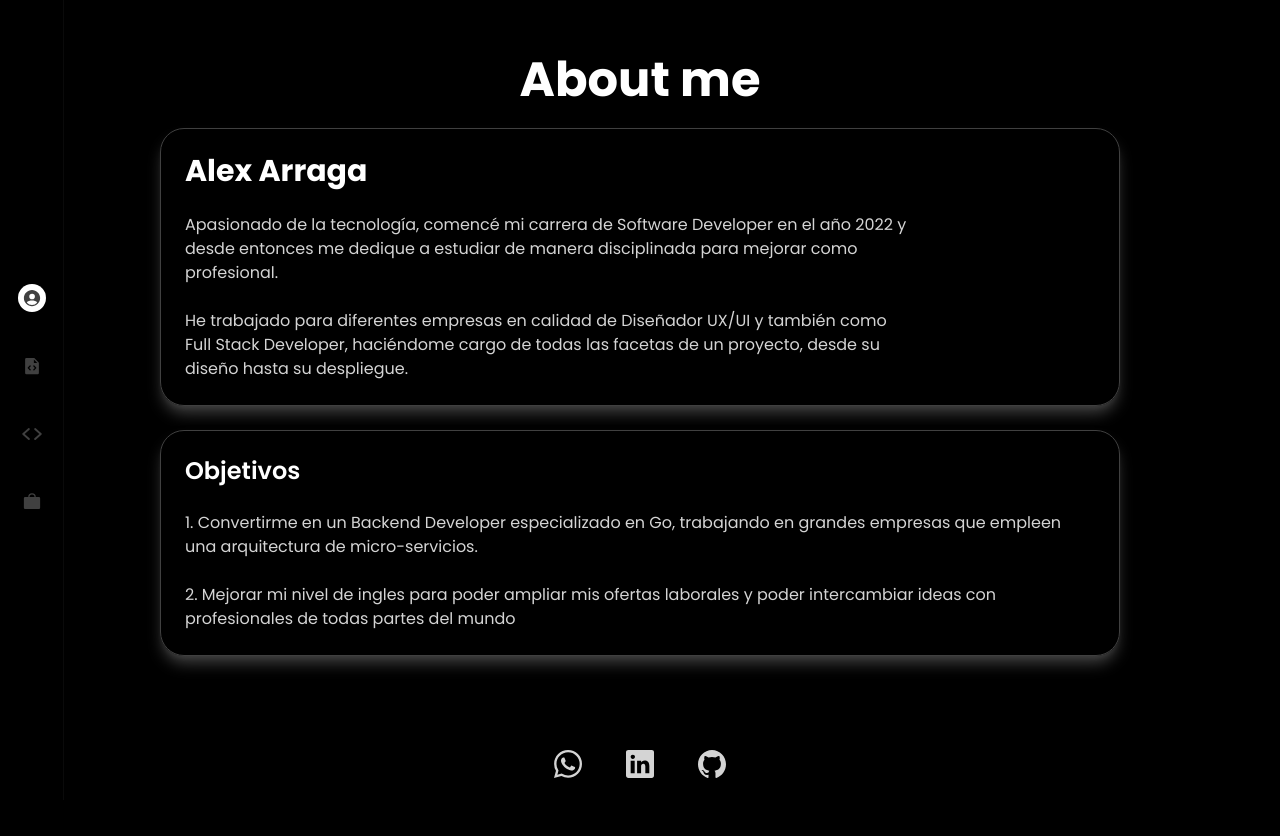
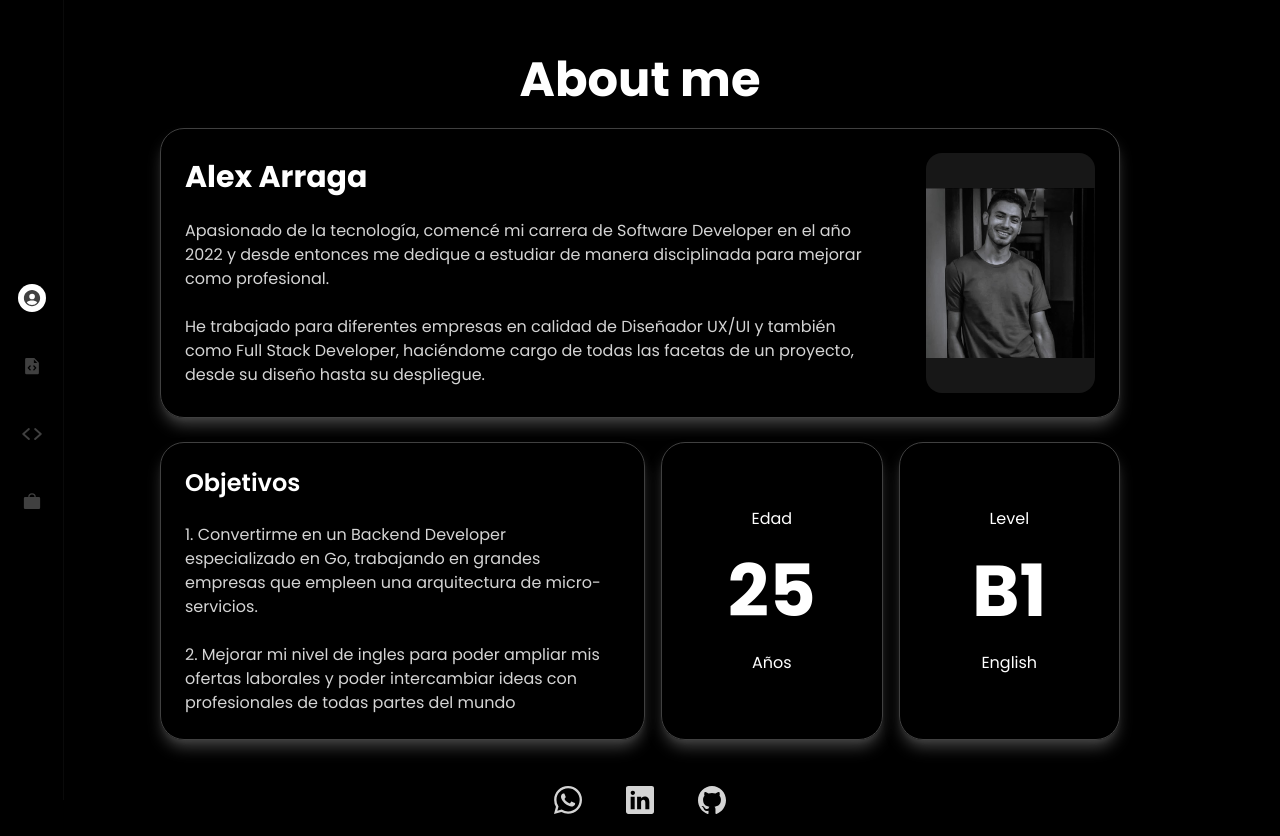
Before and after one commit to alex-arraga/portfolio-2025, a Next.js app: page /about-me in a window 1280 px wide. Before the commit the page ends 800 px from the top, so only its background shows below. Built offline with nearby package versions, Linux system fonts and the light colour scheme.

Commit message:
responsive wip

```diff
--- a/src/app/about-me/page.tsx
+++ b/src/app/about-me/page.tsx
@@ -22,7 +22,7 @@ export default function AboutMePage() {
                 He trabajado para diferentes empresas en calidad de Diseñador UX/UI y también como Full Stack Developer, haciéndome cargo de todas las facetas de un proyecto, desde su diseño hasta su despliegue.
               </p>
             </div>
-            <div className="relative hidden xl:w-1/5 h-60 rounded-2xl bg-neutral-900">
+            <div className="relative hidden lg:block lg:w-2/5 xl:w-1/5 h-60 rounded-2xl bg-neutral-900">
               <Image
                 src="/images/me/me-1-black.jpg"
                 alt="alex arraga"
@@ -33,7 +33,7 @@ export default function AboutMePage() {
           </Card>
 
 
-          <div className="flex flex-col md:flex-row w-full gap-4">
+          <div className="flex flex-col lg:flex-row w-full gap-4">
             {/* Objetive */}
             <Card className="w-full">
               <h3 className="h3-semibold">Objetivos</h3>
@@ -47,16 +47,16 @@ export default function AboutMePage() {
               </div>
             </Card>
 
-            {/* Age */}
-            <div className="flex md:hidden gap-4 justify-center items-center">
-              <Card className="flex flex-col justify-center items-center gap-4 md:gap-6 w-full md:max-w-60">
+            <div className="flex gap-4 justify-start items-center w-full">
+              {/* Age */}
+              <Card className="flex flex-col justify-center items-center gap-4 md:gap-6 w-full h-full lg:max-w-60">
                 <h3 className="text-base md:h3-medium">Edad</h3>
                 <span className="text-6xl md:text-7xl font-bold">25</span>
                 <h3 className="text-base md:h3-medium">Años</h3>
               </Card>
 
               {/* English */}
-              <Card className="flex flex-col justify-center items-center gap-4 md:gap-6 w-full md:max-w-60">
+              <Card className="flex flex-col justify-center items-center gap-4 md:gap-6 w-full h-full lg:max-w-60">
                 <h3 className="text-base md:h3-medium">Level</h3>
                 <span className="text-6xl md:text-7xl font-bold">B1</span>
                 <h3 className="text-base md:h3-medium">English</h3>
--- a/src/app/tech-stack/page.tsx
+++ b/src/app/tech-stack/page.tsx
@@ -33,7 +33,7 @@ export default function TechStackPage() {
         <div className='div-central'>
           <h2 className="h2-semibold">Others</h2>
 
-          <div className='grid grid-cols-3 md:grid-cols-4 gap-4 md:gap-6 xl:gap-10'>
+          <div className='grid grid-cols-3 lg:grid-cols-4 gap-4 md:gap-6 xl:gap-10'>
             {OtherSkills.map((skill) => (
               <StackSkillCard key={skill.id + skill.name} {...skill} />
             ))}
@@ -45,7 +45,7 @@ export default function TechStackPage() {
         <div className='div-central space-to-footer'>
           <h2 className="h2-semibold">Tools</h2>
 
-          <div className='grid grid-cols-3 md:grid-cols-4 gap-4 md:gap-6 xl:gap-10 justify-items-center w-full'>
+          <div className='grid grid-cols-3 lg:grid-cols-4 gap-4 md:gap-6 xl:gap-10 justify-items-center w-full'>
             {ToolSkills.map((skill) => (
               <StackSkillCard key={skill.id + skill.name} {...skill} />
             ))}
--- a/src/features/skills/components/SkillCard.tsx
+++ b/src/features/skills/components/SkillCard.tsx
@@ -5,7 +5,7 @@ import { SkillCard } from '../types'
 export const StackSkillCard = ({ id, image, name }: SkillCard) => {
   return (
     <Card type='skill' className='flex flex-col justify-center items-center gap-4'>
-      <div className='relative h-20 w-20 md:h-40 md:w-40 rounded-xl'>
+      <div className='relative h-20 w-20 md:w-24 md:h-24 lg:h-40 lg:w-40 rounded-xl'>
         <Image
           src={image}
           alt={name}
```
